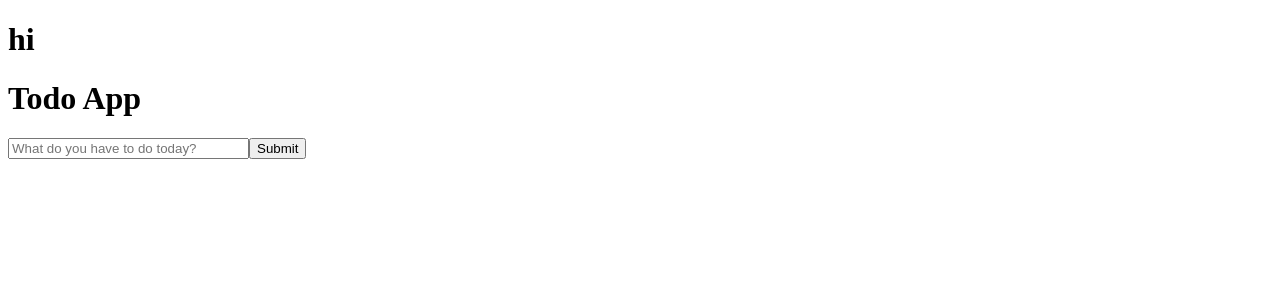
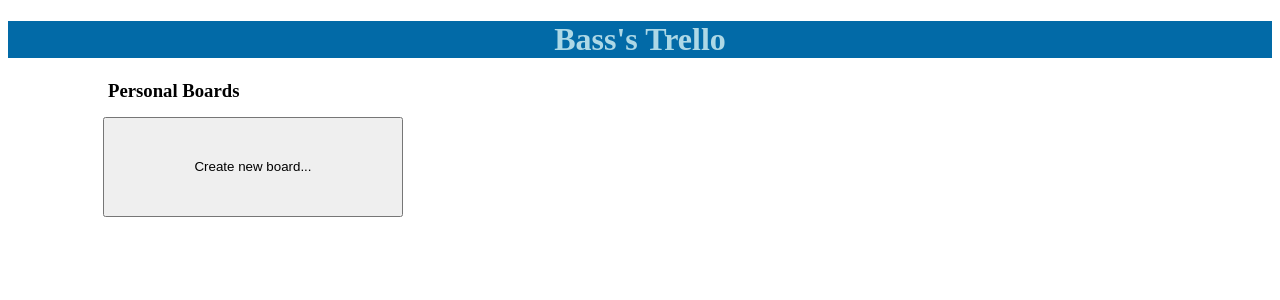
Before and after one commit to sbousamra/trelloclone, a React (Create React App) app: page / in a window 1280 px wide. Shown: the top 300 px of the page. Built offline with nearby package versions, Linux system fonts and the light colour scheme.

Commit message:
added state function for button onclick to change state to a div that contains an input form and submit button. These append to our board array which are stored as our 'todos'. Css file updated for styling on all elements too

```diff
--- a/public/css/Styles.css
+++ b/public/css/Styles.css
@@ -1,9 +1,102 @@
 body {
-    font-size: 14px;
-    color: navy;
+	background-color: white;
+  font-size: 16px;
+  color: white;
 }
 
-h1 {
-    color: #ffc;
-    background-color: #009;
+.titlebar {
+	background-color: #026AA7;
 }
+
+.title {
+	font-family: cursive;
+	color: lightblue;
+	text-align: center;
+}
+
+.personalboardstitle {
+	color: black;
+  text-align: left;
+  margin: 0px 100px;
+  font-weight: 700;
+}
+
+.askfornewboardbutton {
+  color: black;
+  text-align: center;
+  margin: 15px 95px;
+  height: 100px;
+  width: 300px;
+}
+
+.createnewboardbutton {
+	color: black;
+	background-color: white;
+  margin: 15px 95px;
+  height: 300px;
+  width: 300px;
+  border-style: ridge;
+  padding: 7px;
+  font: Helvetica;
+}
+
+.boardcreateheader {
+	text-align: center;
+	color: grey;
+	margin: -15px, 0px;
+  font: Helvetica;
+}
+
+.boardtitleheader {
+  text-align: left;
+  font: Helvetica;
+}
+
+.boardinput {
+	text-align: left;
+	background-color: white;
+	width: 290px;
+	height: 25px;
+	border-style: ridge;
+	border-color: lightblue;
+	margin: -15px 0px;
+	font: Helvetica;
+}
+
+.boardteamheader {
+	font: Helvetica;
+}
+
+.boardteamp {
+	margin: -15px 0px;
+	font: Helvetica;
+}
+
+.boardcreateteamlink {
+	text-decoration: none;
+	font: Helvetica;
+}
+
+.boardcreatebutton {
+	margin: 40px 0px;
+	width: 105px;
+	height: 35px;
+	background-color: #5AAC44;
+	color: white;
+	font: Helvetica;
+	font-size: 14px;
+	border-style: ridge;
+	border-color: white;
+}
+
+.board {
+  color: white;
+  background-color: black;
+  margin: 15px 95px;
+  height: 100px;
+  width: 300px;
+  font-size: 18px;
+}
+
+.boardtext {
+}
--- a/public/index.html
+++ b/public/index.html
@@ -4,10 +4,9 @@
     <meta charset="utf-8">
     <meta name="viewport" content="width=device-width, initial-scale=1">
     <title>TodoApp</title>
-    <link type=“text/css” rel="stylesheet" href="css/Styles.css"/>
+    <link type="text/css" rel="stylesheet" href="css/styles.css"/>
   </head>
   <body>
-  	<h1>hi</h1>
     <div id="root"></div>
   </body>
 </html>
--- a/src/components/App.js
+++ b/src/components/App.js
@@ -1,34 +1,40 @@
 import React from 'react';
-import TodoList from './TodoList';
-import TodoForm from './TodoForm';
+import TitleBar from './titleBar'
+import BoardList from './boardList';
+import BoardName from './boardName';
+import CreateBoard from './createBoard';
 
 class ToDoApp extends React.Component {
 
   constructor() {
     super();
     this.state = {
-      todoform: "",
-    	todos: []
+      boardname: "",
+    	boards: [],
+      createboardstate: <button className="askfornewboardbutton" onClick={this.updateCreateBoardState.bind(this)}>Create new board...</button>
+
     }
     this.handleInput = this.handleInput.bind(this)
     this.handleDelete = this.handleDelete.bind(this)
     this.handleAppend = this.handleAppend.bind(this)
     this.handleEnter = this.handleEnter.bind(this)
-
   }
 
   handleInput(e) {
-    this.setState({todoform: e.target.value})
+    this.setState({boardname: e.target.value})
   }
 
   handleDelete(e, index) {
-      this.state.todos.splice(index, 1)
-      this.setState({todos: this.state.todos})
+      this.state.boards.splice(index, 1)
+      this.setState({boards: this.state.boards})
   }
 
   handleAppend() {
-    const updatedList = this.state.todos.concat([this.state.todoform])
-    this.setState({todos: updatedList})
+    const updatedList = this.state.boards.concat([this.state.boardname])
+    this.setState({
+      boards: updatedList,
+      createboardstate: <button className="askfornewboardbutton" onClick={this.updateCreateBoardState.bind(this)}>Create new board...</button>
+    })
   }
 
   handleEnter(e) {
@@ -42,12 +48,17 @@
     e.target.value = ""
   }
 
+  updateCreateBoardState() {
+    this.setState({createboardstate: <BoardName handleInput={this.handleInput} handleAppend={this.handleAppend} handleEnter={this.handleEnter}/>})
+  }
+
   render() {
     return (
       <div>
-      	<div><h1> Todo App </h1></div>
-      	<TodoForm handleInput={this.handleInput} handleAppend={this.handleAppend} handleEnter={this.handleEnter} handleClearInput={this.handleClearInput}/>
-      	<TodoList todos={this.state.todos} handleDelete={this.handleDelete}/>
+        <TitleBar/>
+        <CreateBoard createBoardState={this.state.createboardstate}/>
+        <BoardList boards={this.state.boards} handleDelete={this.handleDelete}/>
+        <br/><br/>
       </div>
     )
   }
--- a/src/components/TodoForm.js
+++ /dev/null
@@ -1,16 +0,0 @@
-import React, { Component } from 'react';
-
-//This guy creates a new Todo.
-
-class TodoForm extends Component {
-	render() {
-		return (
-			<div>
-				<input placeholder="What do you have to do today?" size="27" onChange={this.props.handleInput} onKeyPress={this.props.handleEnter}/>
-				<input type="submit" onClick={this.props.handleAppend}/>
-			</div>
-		);
-	}
-}
-
-export default TodoForm;
--- a/src/components/TodoList.js
+++ /dev/null
@@ -1,21 +0,0 @@
-import React from 'react';
-
-//This guy renders a list of Todos.
-
-class TodoList extends React.Component {
-
-	render() {
-
-		const list = this.props.todos.map((todo, index) => {
-			return <div key={index}><button onClick={click => this.props.handleDelete(index)} size="50">{todo}</button></div>
-		})
-
-		return (
-			<div>
-				{list}
-			</div>
-		)
-	}
-}
-
-export default TodoList;
--- /dev/null
+++ b/src/components/boardList.js
@@ -0,0 +1,19 @@
+import React from 'react';
+
+class BoardList extends React.Component {
+
+	render() {
+
+		const list = this.props.boards.map((board, index) => {
+			return <div key={index}><a href="www.google.com"><button className="board"><span className="boardtext">{board}</span></button></a></div>
+		})
+
+		return (
+			<div>
+				{list}
+			</div>
+		)
+	}
+}
+
+export default BoardList;
--- /dev/null
+++ b/src/components/boardName.js
@@ -0,0 +1,22 @@
+import React from 'react';
+
+class BoardName extends React.Component {
+	render() {
+		return (
+        <div className="createnewboardbutton">
+          <h4 className="boardcreateheader"> Create Board </h4>
+          <hr/>
+          <h4 className="boardtitleheader"> Title </h4>
+          <input className="boardinput" placeholder="  Like 'Bucket List' for example..." onChange={this.props.handleInput} onKeyPress={this.props.handleEnter}/>
+          <br/>
+          <h4 className="boardteamheader">Team</h4>
+          <p className="boardteamp">Teams make sharing and working within a group even easier. It doesn’t look like you are a member of any teams.
+            <a className="boardcreateteamlink" href="www.google.com"> Create a team. </a>
+          </p>
+          <button className="boardcreatebutton" onClick={this.props.handleAppend}> Create </button>
+        </div>
+  	)
+	}
+}
+
+export default BoardName;
--- /dev/null
+++ b/src/components/createBoard.js
@@ -0,0 +1,15 @@
+import React from 'react';
+
+class CreateBoard extends React.Component {
+
+	render() {
+		return (
+			<div>
+				<h3 className="personalboardstitle"> Personal Boards </h3>
+				{this.props.createBoardState}
+			</div>
+		);
+	}
+}
+
+export default CreateBoard;
--- /dev/null
+++ b/src/components/titleBar.js
@@ -0,0 +1,13 @@
+import React from 'react';
+
+class TitleBar extends React.Component {
+	render() {
+		return (
+			<div className="titlebar">
+				<h1 className="title"> Bass's Trello </h1>
+			</div>
+		);
+	}
+}
+
+export default TitleBar;
--- a/src/index.js
+++ b/src/index.js
@@ -1,6 +1,6 @@
 import React from 'react';
 import ReactDOM from 'react-dom';
-import ToDoApp from './components/App';
+import ToDoApp from './components/app';
 
 ReactDOM.render(
   <ToDoApp />,
```
Also changed, not shown: 1 other file (tests, documents, lock files or other folders).
